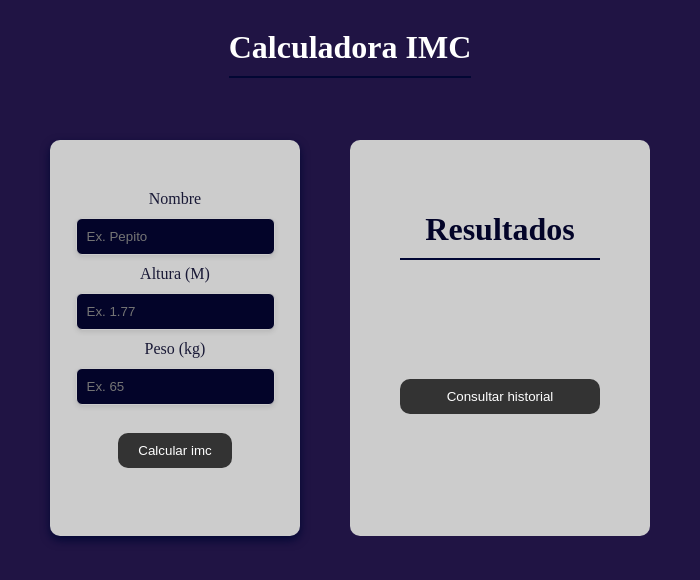
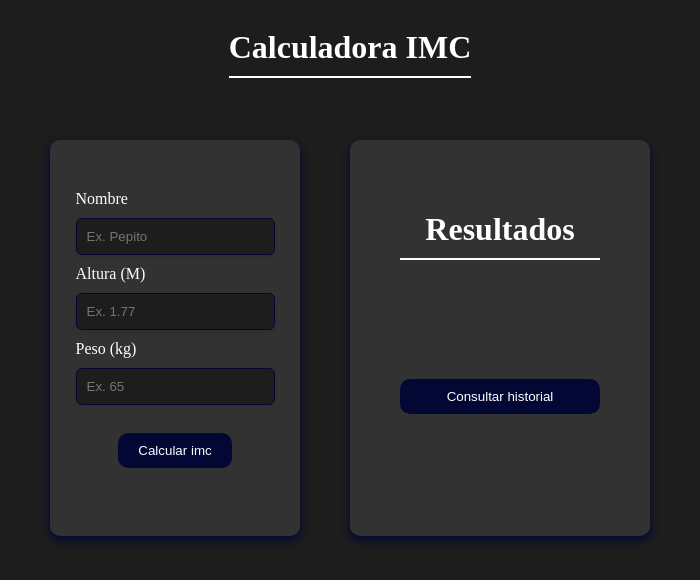
Before and after one commit to JustinDPM/Calculadora-IMC, an Electron app: page views/index.html in a window 700 px wide. Drawn offline with Linux system fonts and the light colour scheme.

Commit message:
Cambio de colores

```diff
--- a/styles/Style.css
+++ b/styles/Style.css
@@ -1,9 +1,10 @@
 :root {
-    --color-fondo: #201444;
+    --color-fondo: #1d1d1e;
     --color-texto: #ffffff;
     --color-label: #191936;
     --color-boton: #020734;
     --color-input: #030429;
+    --color-recuadros: #323233;
 }
 
 body {
@@ -17,12 +18,13 @@ body {
 }
 
 h1 {
-    border-bottom: 2px solid var(--color-boton);
+    border-bottom: 2px solid var(--color-texto);
     padding-bottom: 10px;
     text-align: center;
 
 }
 h2 {
+    color: var(--color-texto) ;
     padding-bottom: 10px;
 }
 h3{
@@ -37,17 +39,19 @@ p {
 
 label {
     display: block;
-    color: var(--color-label);
+    text-align: start;
+    color: var(--color-texto);
+    border-radius: 10px;
     padding-bottom: 10px;
 }
 input {
     display: block;
-    color: #ffffff;
+    color: var(--color-texto);
     padding: 10px;
     border-radius: 6px;
-    border: 1px solid #ccc;
+    border: 1px solid var(--color-boton);
     margin-bottom: 10px;
-    background-color:var(--color-input);
+    background-color:var(--color-fondo);
     box-shadow: 0 2px 5px rgba(0,0,0,0.1);
     transition: 0.2s;
 
@@ -56,11 +60,11 @@ input {
 input:focus {
     outline: none;
     border-color: var(--color-fondo);
-    box-shadow: 0 0 5px rgba(255,148,172,0.5);
+    box-shadow: 0 0 7px var(--color-boton);
 }
 
 button {
-    background-color: #333;
+    background-color: var(--color-boton);
     color: var(--color-texto);
     border: none;
     padding: 10px 20px;
@@ -79,7 +83,7 @@ table {
     width: 90%;
     margin: 20px auto;
     border-collapse: collapse;
-    background-color: #2a234d; /* fondo oscuro */
+    background-color: var(--color-recuadros); /* fondo oscuro */
     box-shadow: 0 2px 8px rgba(0,0,0,0.3);
     border-radius: 8px;
     overflow: hidden;
@@ -88,7 +92,7 @@ table {
 }
 
 thead th {
-    background-color: #4b367c; /* encabezado morado oscuro */
+    background-color: var(--color-recuadros); /* encabezado morado oscuro */
     color: var(--color-texto);
     padding: 12px;
     text-align: center;
@@ -97,11 +101,11 @@ thead th {
 tbody td {
     padding: 10px;
     text-align: center;
-    border-bottom: 1px solid #3e3160; /* separadores suaves */
+    border-bottom: 1px solid var(--color-recuadros); /* separadores suaves */
 }
 
 tbody tr:hover {
-    background-color: #3e3160; /* resaltar fila al pasar mouse */
+    background-color: var(--color-recuadros); /* resaltar fila al pasar mouse */
 }
 
 
@@ -118,7 +122,7 @@ tbody tr:hover {
     align-items: center;
     width: 150px;
     padding: 50px;
-    background-color: #ccc;
+    background-color: var(--color-recuadros);
     border-radius: 10px;
     box-shadow: 0 4px 10px #020734;
 }
@@ -127,12 +131,13 @@ tbody tr:hover {
     display: flex;
     flex-direction: column;
     text-align: center;
-    color: var(--color-input);
+    color: var(--color-texto);
     width: 150px;
     padding: 50px;
-    background-color: #ccc;
+    background-color: var(--color-recuadros);
     border-radius: 10px;
     min-width: 200px;
+    box-shadow: 0 4px 10px #020734;
 }
 
 .title {
```
Also changed, not shown: historial.json (+28 -0 lines).
